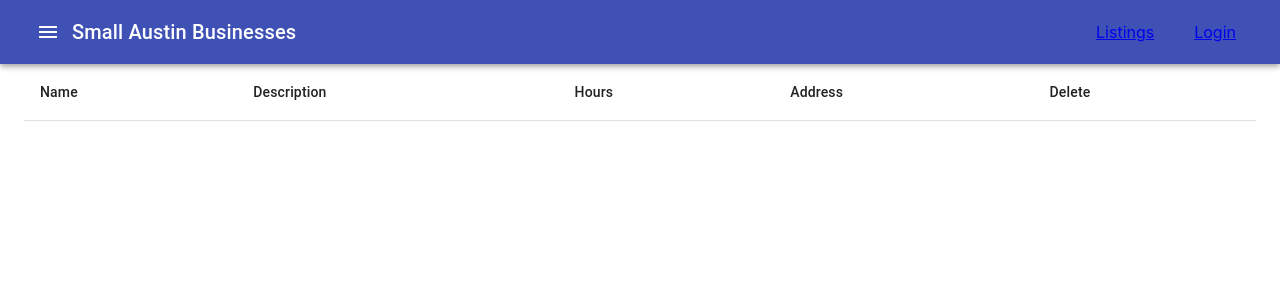
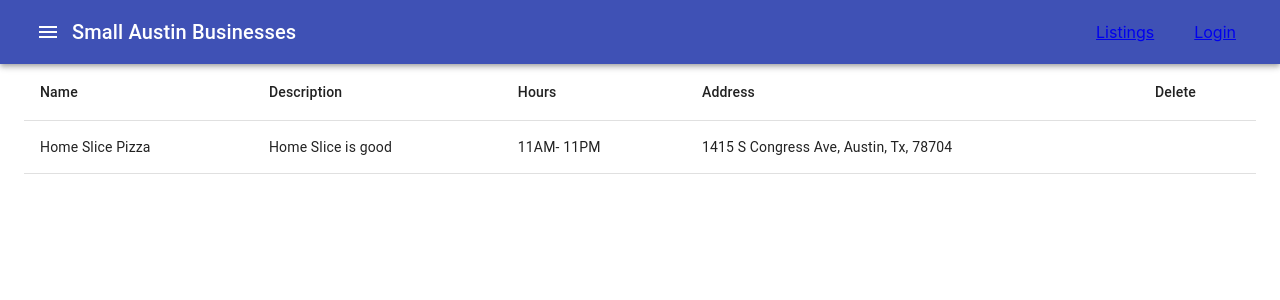
Before and after one commit to benedwrds/small-business, a React (Create React App) app: page / in a window 1280 px wide. Shown: the top 300 px of the page. Built offline with nearby package versions, Linux system fonts and the light colour scheme.

Commit message:
business listing

```diff
--- a/src/components/Listing.js
+++ b/src/components/Listing.js
@@ -32,25 +32,22 @@ const Listing = (props) => {
                         <TableCell>Delete</TableCell>
                     </TableRow>
                 </TableHead>
-                {/* <TableBody>
-                {props.businesses.map((car, idx) => (
-                    <TableRow key={car.id}>
-                        <TableCell component="th" scope="row">
-                            {car.id}
-                        </TableCell>
-                        <TableCell>{car["name"]}</TableCell>
-                        <TableCell>{car["mpg"]}</TableCell>
-                        <TableCell>{car["cylinders"]}</TableCell>
-                        <TableCell>{car["horsepower"]}</TableCell>
+                <TableBody>
+                {props.businesses.map((business, idx) => (
+                    <TableRow key={idx}>
+                        <TableCell>{business["name"]}</TableCell>
+                        <TableCell>{business["description"]}</TableCell>
+                        <TableCell>{business["hours"]}</TableCell>
+                        <TableCell>{business["address"]}</TableCell>
                         <TableCell>
-                            <DeleteIcon
+                            {/* <DeleteIcon
                                 // add onClick method here
                                 onClick = {() => props.removeCar(idx) }
-                                className="icon text-red" />
+                                className="icon text-red" /> */}
                         </TableCell>
                     </TableRow>
                 ))}
-                </TableBody> */}
+                </TableBody>
             </Table>
         </Container>
     )
```
